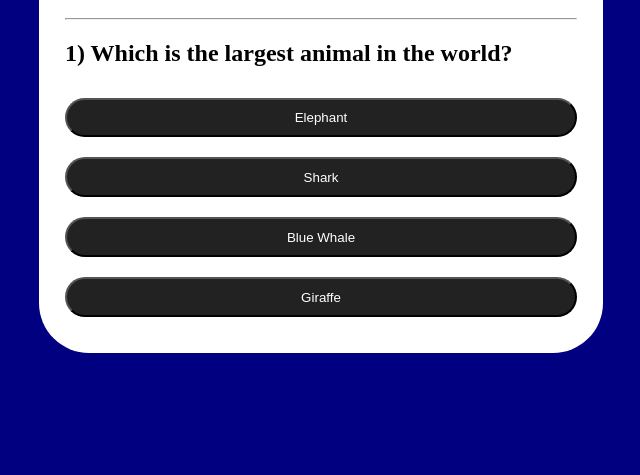
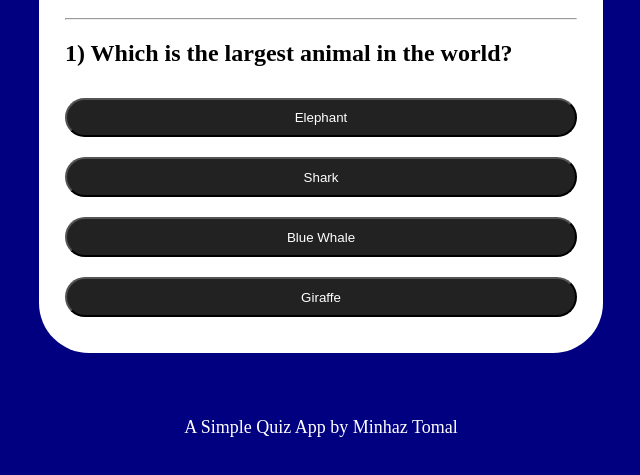
Before and after one commit to MinhazTomal7/Quiz-App, a plain HTML site: page index.html in a window 1280 px wide. Shown: the part 151-626 px from the top of the page, without its empty margins (319-959 px from the left). Drawn offline with Linux system fonts and the light colour scheme.

Commit message:
html css js finalized 2

```diff
--- a/index.html
+++ b/index.html
@@ -22,6 +22,11 @@
     </div>
 </div>
 
+<div class="footer">
+
+    A Simple Quiz App by Minhaz Tomal
+</div>
+
 
 
 
--- a/styles.css
+++ b/styles.css
@@ -53,6 +53,14 @@ body{
     cursor: pointer;
 }
 
+.footer{
+    text-align: center;
+    color: white;
+    font-size: 18px;
+    margin-top: 20px;
+}
+
+
 @media (max-width: 600px) {
     button {
         font-size: 0.9rem;
```
